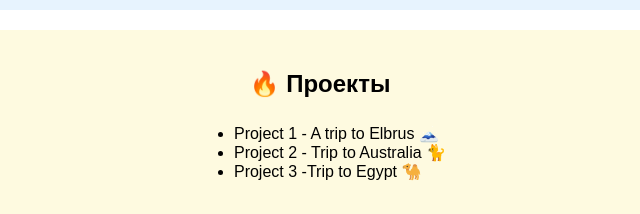
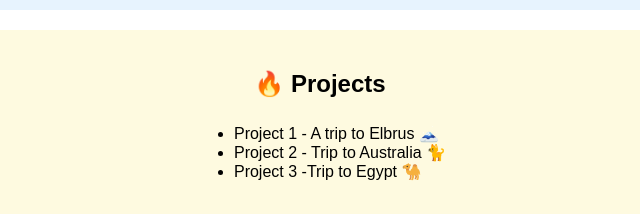
Before and after one commit to Kr1stS4rk/my-bex-htmlwebsite.new, a plain HTML site: page index.html in a window 1280 px wide. Shown: the part 343-557 px from the top of the page, 320-960 px from the left. Drawn offline with Linux system fonts and the light colour scheme.

Commit message:
change html

```diff
--- a/index.html
+++ b/index.html
@@ -49,7 +49,7 @@
         id="projects"
         class="content__section content__section--projects"
       >
-        <h2 class="content__title">Проекты</h2>
+        <h2 class="content__title">Projects</h2>
         <ul class="content__list">
           <li class="content__list-item">
             Project 1 - A trip to Elbrus &#128507;
```
